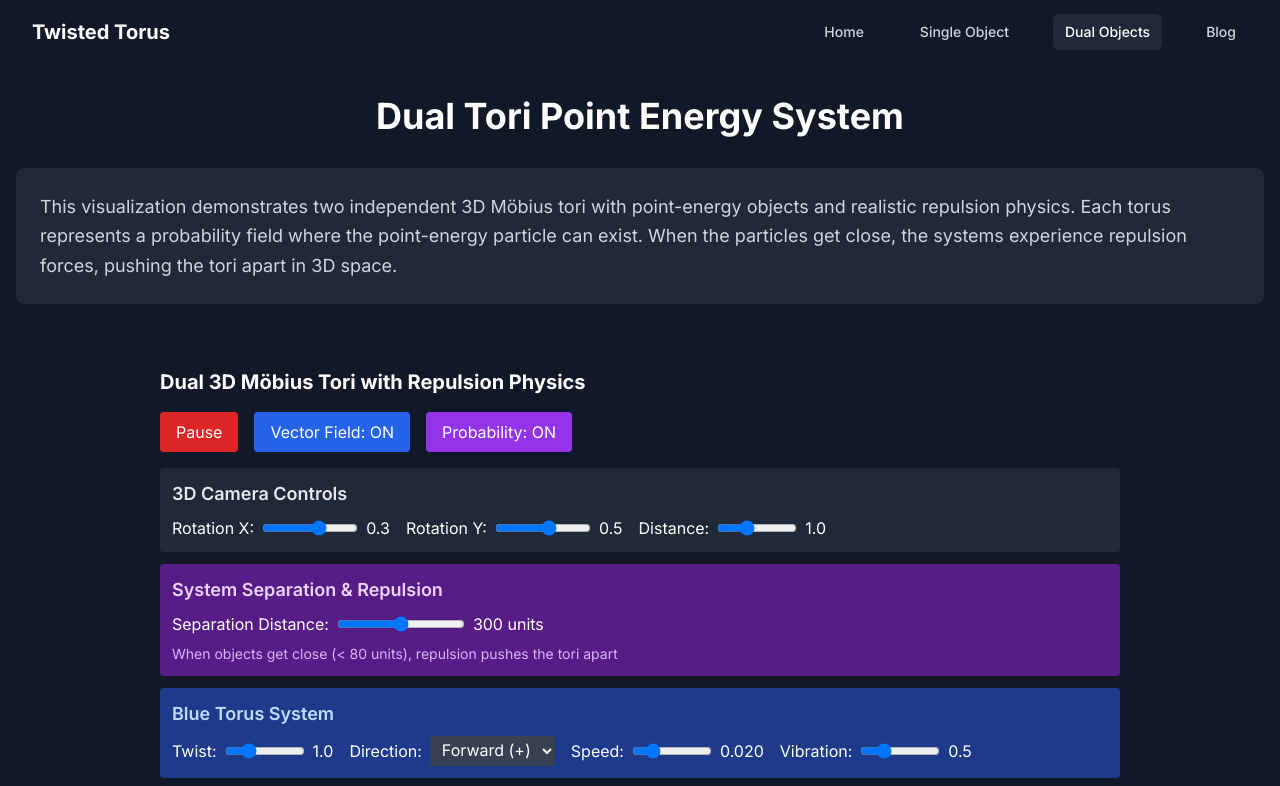
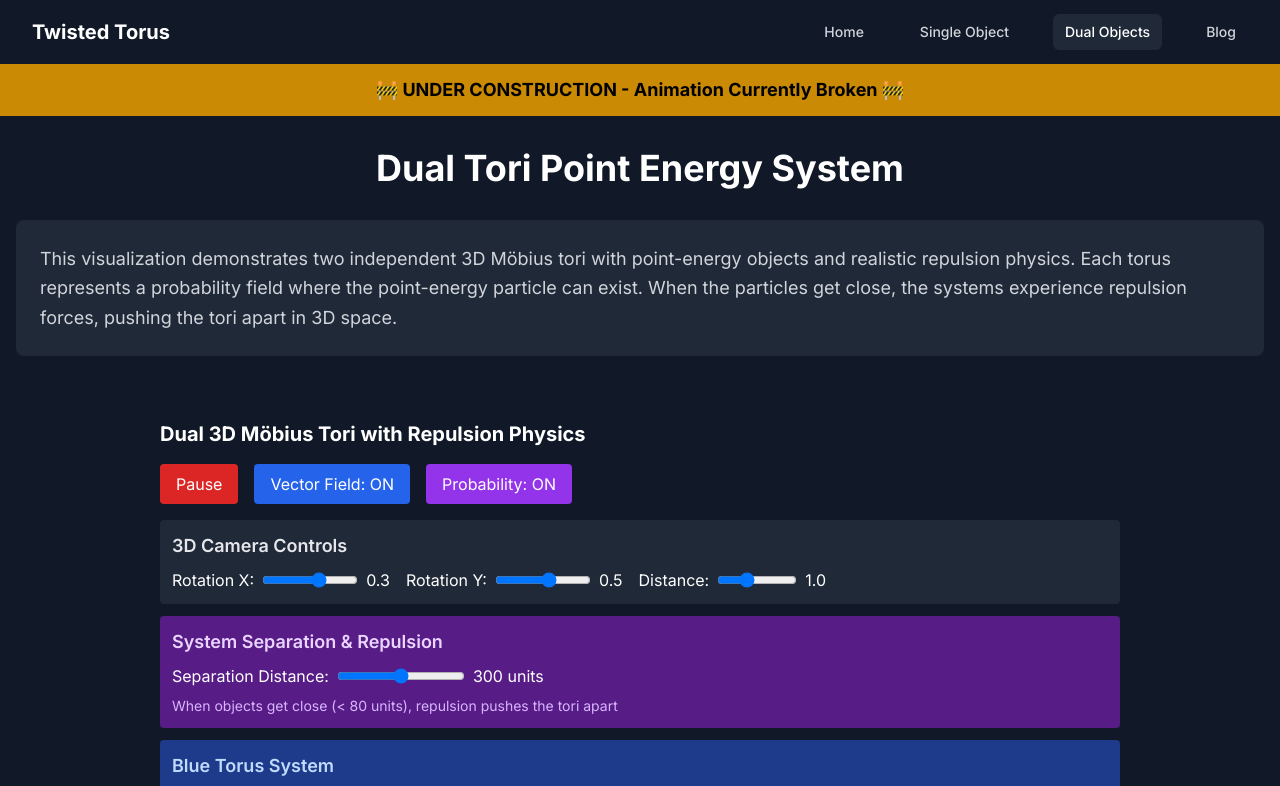
Before and after one commit to mwatersupci2/MBranicSystems, a Next.js app: page /dual-objects in a window 1280 px wide. Shown: the top 786 px of the page. Built offline with nearby package versions, Linux system fonts and the light colour scheme.

Commit message:
Add Under Construction banner to Dual Tori page due to broken animation

```diff
--- a/app/dual-objects/page.tsx
+++ b/app/dual-objects/page.tsx
@@ -3,6 +3,11 @@ import DualToriPointEnergySystem from '@/components/DualToriPointEnergySystem';
 export default function DualObjectsPage() {
   return (
     <div className="min-h-screen bg-gray-900">
+      {/* Under Construction Banner */}
+      <div className="bg-yellow-600 text-black py-3 px-4 text-center font-bold text-lg">
+        🚧 UNDER CONSTRUCTION - Animation Currently Broken 🚧
+      </div>
+
       <div className="container mx-auto px-4 py-8">
         <h1 className="text-4xl font-bold text-white mb-8 text-center">
           Dual Tori Point Energy System
```
